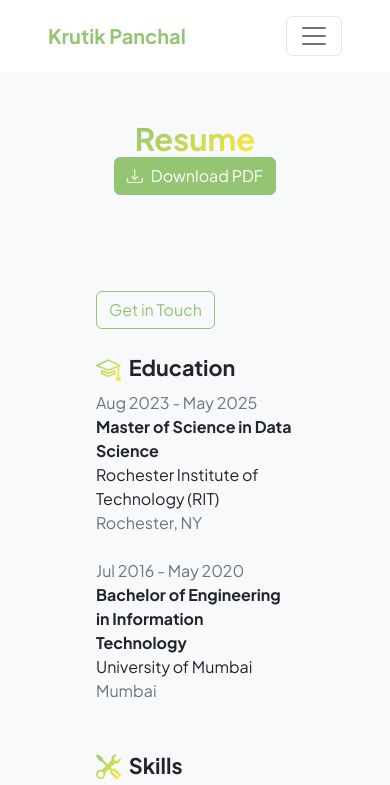
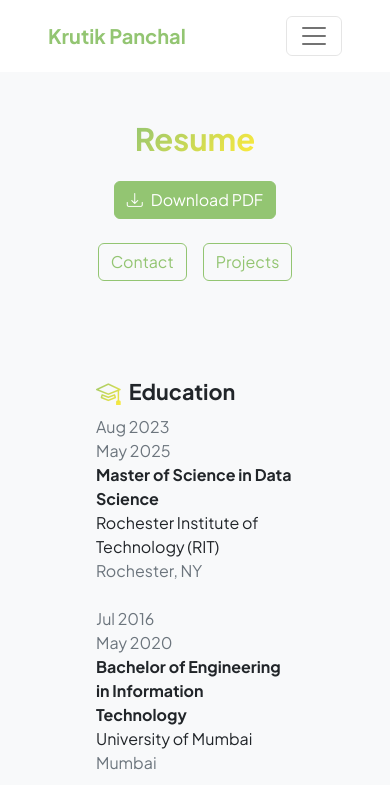
Before and after one commit to Krutik4/krutikpanchal, a plain HTML site: page resume.html in a window 390 px wide. Shown: the top 785 px of the page. Drawn offline with nearby package versions, Linux system fonts and the light colour scheme.

Commit message:
Update resume layout and content

```diff
--- a/resume.html
+++ b/resume.html
@@ -36,9 +36,15 @@
             </nav>
             <!-- Page Content-->
             <div class="container px-5 my-5">
-                <div class="d-flex flex-column flex-sm-row justify-content-between align-items-center mb-5">
+                <div class="text-center mb-4">
                     <h1 class="display-5 fw-bolder mb-0"><span class="text-gradient d-inline">Resume</span></h1>
+                </div>
+                <div class="text-center mb-4">
                     <a href="assets/resume.pdf" class="btn btn-primary" download><i class="bi bi-download me-2"></i>Download PDF</a>
+                </div>
+                <div class="d-flex justify-content-center gap-3 mb-5">
+                    <a class="btn btn-outline-primary" href="contact.html">Contact</a>
+                    <a class="btn btn-outline-primary" href="projects.html">Projects</a>
                 </div>
                 <div class="row gx-5 justify-content-center">
                     <div class="col-lg-11 col-xl-9 col-xxl-8">
@@ -47,9 +53,6 @@
     <div class="container px-5">
         <div class="row gx-5">
             <div class="col-lg-12">
-                <div class="mb-4">
-                    <a class="btn btn-outline-primary" href="contact.html">Get in Touch</a>
-                </div>
 
                 <!-- Education -->
                 <div class="mb-5">
@@ -58,7 +61,10 @@
                         <li class="mb-4">
                             <div class="row">
                                 <div class="col-sm-3">
-                                    <div class="text-muted">Aug 2023 - May 2025</div>
+                                    <div class="text-muted">
+                                        <span class="d-none d-sm-inline">Aug 2023 - May 2025</span>
+                                        <span class="d-inline d-sm-none">Aug 2023<br>May 2025</span>
+                                    </div>
                                 </div>
                                 <div class="col-sm-9">
                                     <div class="fw-bolder">Master of Science in Data Science</div>
@@ -70,7 +76,10 @@
                         <li class="mb-4">
                             <div class="row">
                                 <div class="col-sm-3">
-                                    <div class="text-muted">Jul 2016 - May 2020</div>
+                                    <div class="text-muted">
+                                        <span class="d-none d-sm-inline">Jul 2016 - May 2020</span>
+                                        <span class="d-inline d-sm-none">Jul 2016<br>May 2020</span>
+                                    </div>
                                 </div>
                                 <div class="col-sm-9">
                                     <div class="fw-bolder">Bachelor of Engineering in Information Technology</div>
@@ -108,14 +117,14 @@
                                     <div class="fw-bolder">Data Engineer</div>
                                     <div>Larsen and Toubro Infotech</div>
                                     <div class="text-muted">Mumbai, India</div>
+                                </div>
+                            </div>
                             <ul>
                                 <li>Architected and managed end-to-end data solutions on AWS using services like EC2, S3, Redshift, Glue, integrated with ETL tools like Talend, dbt, resulting in a 40% improvement in data processing speed.</li>
                                 <li>Optimized ETL and data warehouse processes by embedding automated validation checks, resulting in a 36% reduction in data discrepancies and improved data integrity.</li>
                                 <li>Implemented real-time dashboards with Power BI and Tableau, reducing processing time from 2 hours to 1 minute and accelerating data-driven decision-making across multiple projects.</li>
                                 <li>Collaborated with cross-functional teams and stakeholders in agile environments, transforming business needs into effective data-driven solutions that supported key project deliverables.</li>
                             </ul>
-                                </div>
-                            </div>
                         </li>
                         <li class="mb-4">
                             <div class="row">
@@ -126,20 +135,17 @@
                                     <div class="fw-bolder">Graduate Teaching Assistant</div>
                                     <div>Rochester Institute of Technology</div>
                                     <div class="text-muted">New York</div>
+                                </div>
+                            </div>
                             <ul>
                                 <li>Designed and validated ETL pipelines for batch and stream processing workflows using Python (PySpark), SQL, MongoDB, and Linux, reducing processing times by 30% and ensuring data integrity.</li>
                                 <li>Streamlined deployment and automation by integrating GitLab CI/CD and Apache Airflow, accelerating deployment cycles by 25% while enhancing system scalability and error handling.</li>
                                 <li>Mentored 33 students across 5 hands-on projects in Software Engineering for Data Science (Data Engineering), fostering expertise in scalable big data systems and end-to-end ETL pipelines.</li>
                             </ul>
-                                </div>
-                            </div>
                         </li>
                     </ul>
                 </div>
 
-                <div class="mb-5">
-                    <a class="btn btn-outline-primary" href="projects.html">View Projects</a>
-                </div>
             </div>
         </div>
     </div>
```
Lines whose indentation alone changed are shown as unchanged.
